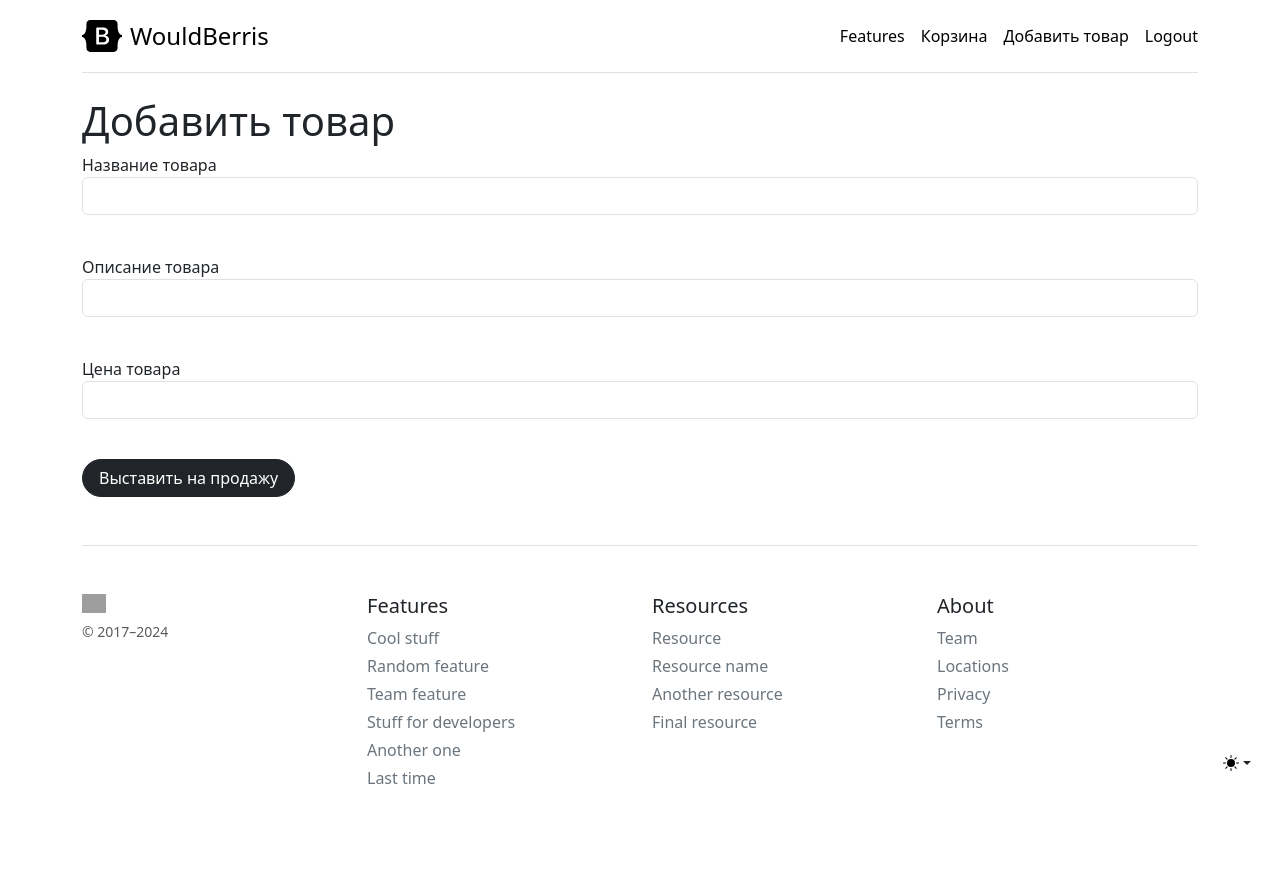
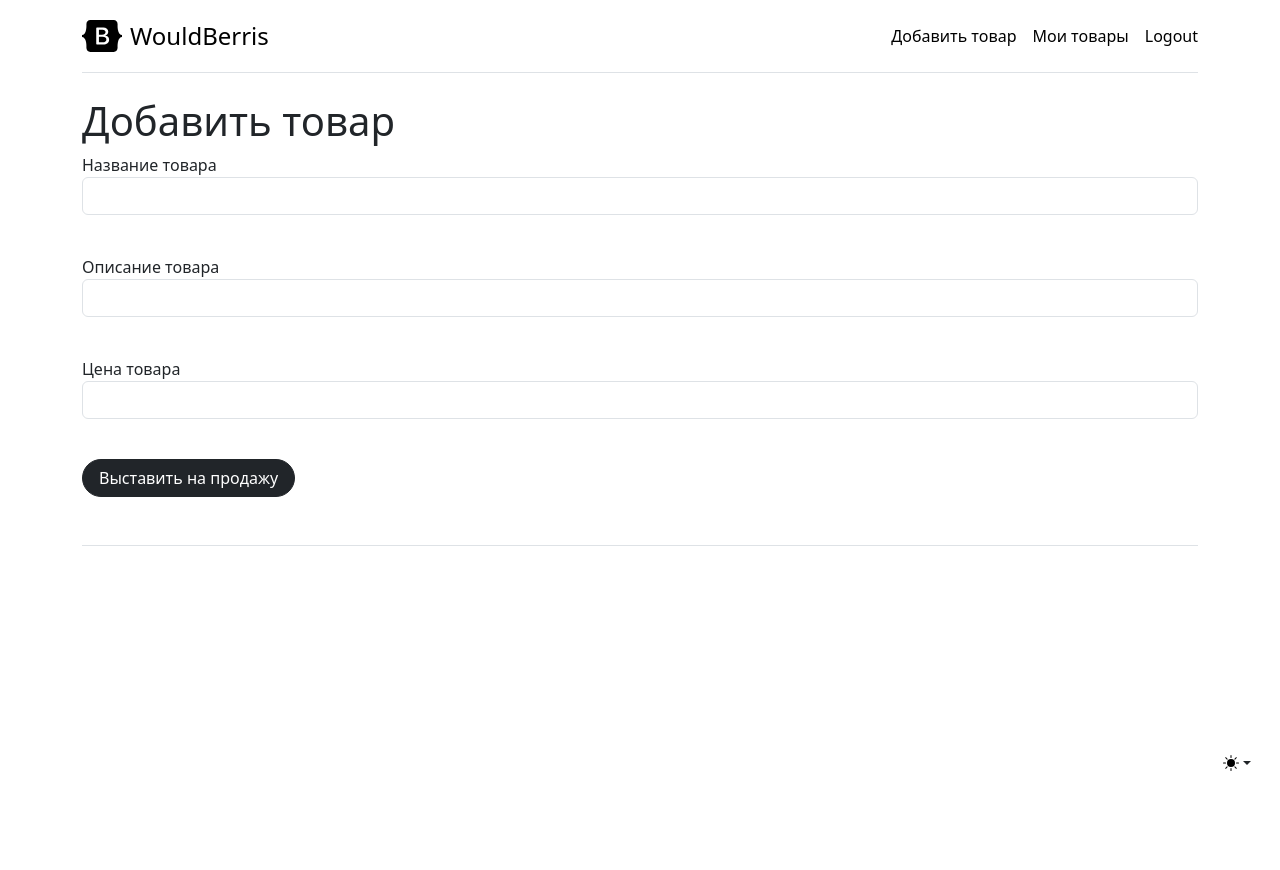
Before and after one commit to SpicinAnton/WEB_SITE22, a Flask app: page /add in a window 1280 px wide. After the commit the page ends 771 px from the top, so only its background shows below. Run offline with Flask 3, Linux system fonts and the light colour scheme; a user stored in the database is signed in; parts of the project's set-up code (start-up, migrations or seed data) failed here and were passed over; some libraries are stand-ins or nearby versions; grey boxes are pictures that could not be loaded.

Commit message:
Update base2.html

```diff
--- a/templates/base2.html
+++ b/templates/base2.html
@@ -75,9 +75,8 @@
       </a>
 
       <nav class="d-inline-flex mt-2 mt-md-0 ms-md-auto">
-        <a class="me-3 py-2 link-body-emphasis text-decoration-none" href="#">Features</a>
-        <a class="me-3 py-2 link-body-emphasis text-decoration-none" href="korzina">Корзина</a>
-        <a class="me-3 py-2 link-body-emphasis text-decoration-none" href="add">Добавить товар</a>
+        <a class="me-3 py-2 link-body-emphasis text-decoration-none" href="/add">Добавить товар</a>
+        <a class="me-3 py-2 link-body-emphasis text-decoration-none" href="/my_tovars">Мои товары</a>
           <a class="py-2 link-body-emphasis text-decoration-none" href="/">Logout</a>
       </nav>
 
@@ -94,39 +93,9 @@
 
   <footer class="pt-4 my-md-5 pt-md-5 border-top">
     <div class="row">
-      <div class="col-12 col-md">
-        <img class="mb-2" src="/docs/5.3/assets/brand/bootstrap-logo.svg" alt="" width="24" height="19">
-        <small class="d-block mb-3 text-body-secondary">© 2017–2024</small>
-      </div>
-      <div class="col-6 col-md">
-        <h5>Features</h5>
-        <ul class="list-unstyled text-small">
-          <li class="mb-1"><a class="link-secondary text-decoration-none" href="#">Cool stuff</a></li>
-          <li class="mb-1"><a class="link-secondary text-decoration-none" href="#">Random feature</a></li>
-          <li class="mb-1"><a class="link-secondary text-decoration-none" href="#">Team feature</a></li>
-          <li class="mb-1"><a class="link-secondary text-decoration-none" href="#">Stuff for developers</a></li>
-          <li class="mb-1"><a class="link-secondary text-decoration-none" href="#">Another one</a></li>
-          <li class="mb-1"><a class="link-secondary text-decoration-none" href="#">Last time</a></li>
-        </ul>
-      </div>
-      <div class="col-6 col-md">
-        <h5>Resources</h5>
-        <ul class="list-unstyled text-small">
-          <li class="mb-1"><a class="link-secondary text-decoration-none" href="#">Resource</a></li>
-          <li class="mb-1"><a class="link-secondary text-decoration-none" href="#">Resource name</a></li>
-          <li class="mb-1"><a class="link-secondary text-decoration-none" href="#">Another resource</a></li>
-          <li class="mb-1"><a class="link-secondary text-decoration-none" href="#">Final resource</a></li>
-        </ul>
-      </div>
-      <div class="col-6 col-md">
-        <h5>About</h5>
-        <ul class="list-unstyled text-small">
-          <li class="mb-1"><a class="link-secondary text-decoration-none" href="#">Team</a></li>
-          <li class="mb-1"><a class="link-secondary text-decoration-none" href="#">Locations</a></li>
-          <li class="mb-1"><a class="link-secondary text-decoration-none" href="#">Privacy</a></li>
-          <li class="mb-1"><a class="link-secondary text-decoration-none" href="#">Terms</a></li>
-        </ul>
-      </div>
+
+
+
     </div>
   </footer>
 </div>
```
